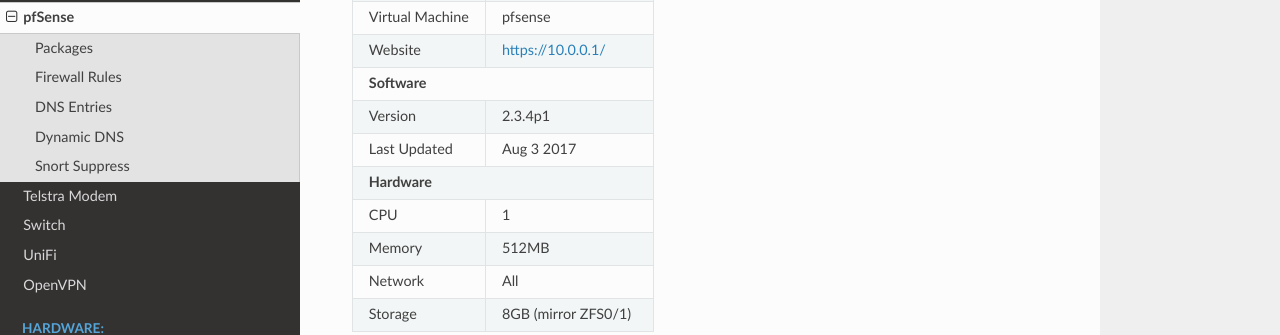
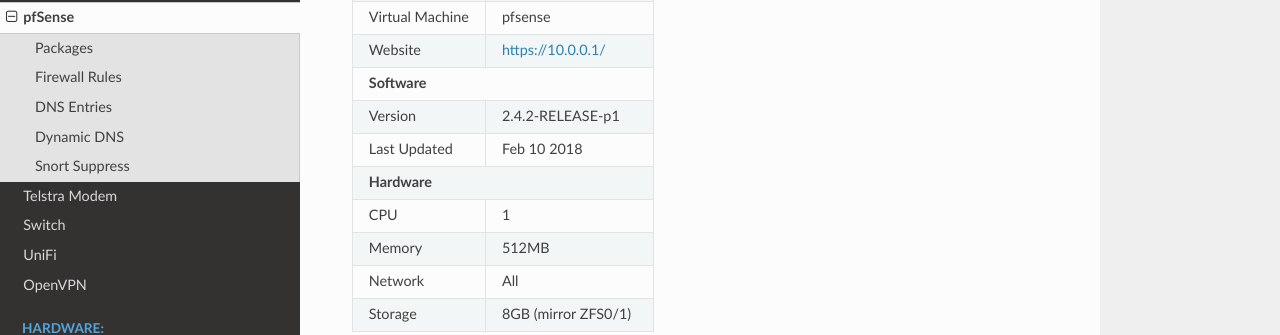
Before and after one commit to jodunk/documentation, a Sphinx documentation site: the page built from docs/network/pfsense/pfsense.rst, in a window 1280 px wide and 900 px high. Shown: the part 258-593 px from the top of the window. Built offline with Sphinx 7.4.7 and the Read the Docs theme 2.0.0, drawn with Linux system fonts in a browser that asks for light colours.

Commit message:
Update versions

```diff
--- a/docs/infrastructure/freenas/freenas.rst
+++ b/docs/infrastructure/freenas/freenas.rst
@@ -12,9 +12,9 @@
 +-------------------+--------------------+
 | **Software**                           |
 +-------------------+--------------------+
-| Version           | FreeNAS 11.0-U3    |
+| Version           | FreeNAS 11.1       |
 +-------------------+--------------------+
-| Last Updated      | Sep 8 2017         |
+| Last Updated      | Feb 10 2018        |
 +-------------------+--------------------+
 | **Hardware**                           |
 +-------------------+--------------------+
--- a/docs/network/pfsense/pfsense.rst
+++ b/docs/network/pfsense/pfsense.rst
@@ -15,9 +15,9 @@
 +-------------------+--------------------+
 | **Software**                           |
 +-------------------+--------------------+
-| Version           | 2.3.4p1            |
+| Version           | 2.4.2-RELEASE-p1   |
 +-------------------+--------------------+
-| Last Updated      | Aug 3 2017         |
+| Last Updated      | Feb 10 2018        |
 +-------------------+--------------------+
 | **Hardware**                           |
 +-------------------+--------------------+
```
